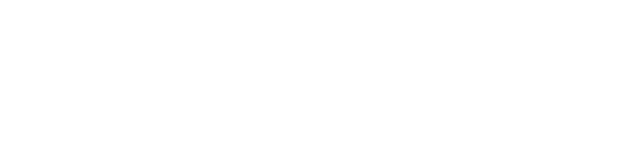
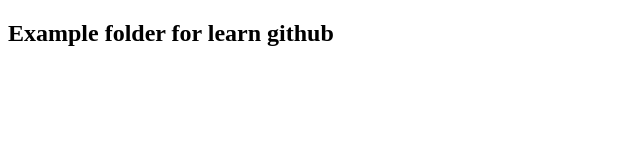
Before and after one commit to Umaraliyevna/exampleGit, a plain HTML site: page index.html in a window 1280 px wide. Shown: the whole page, without its empty margins (0-640 px from the left). Drawn offline with Linux system fonts and the light colour scheme.

Commit message:
add h2 teg

```diff
--- a/index.html
+++ b/index.html
@@ -6,6 +6,6 @@
     <title>Document</title>
 </head>
 <body>
-
+    <h2>Example folder for learn github</h2>
 </body>
 </html>
```
